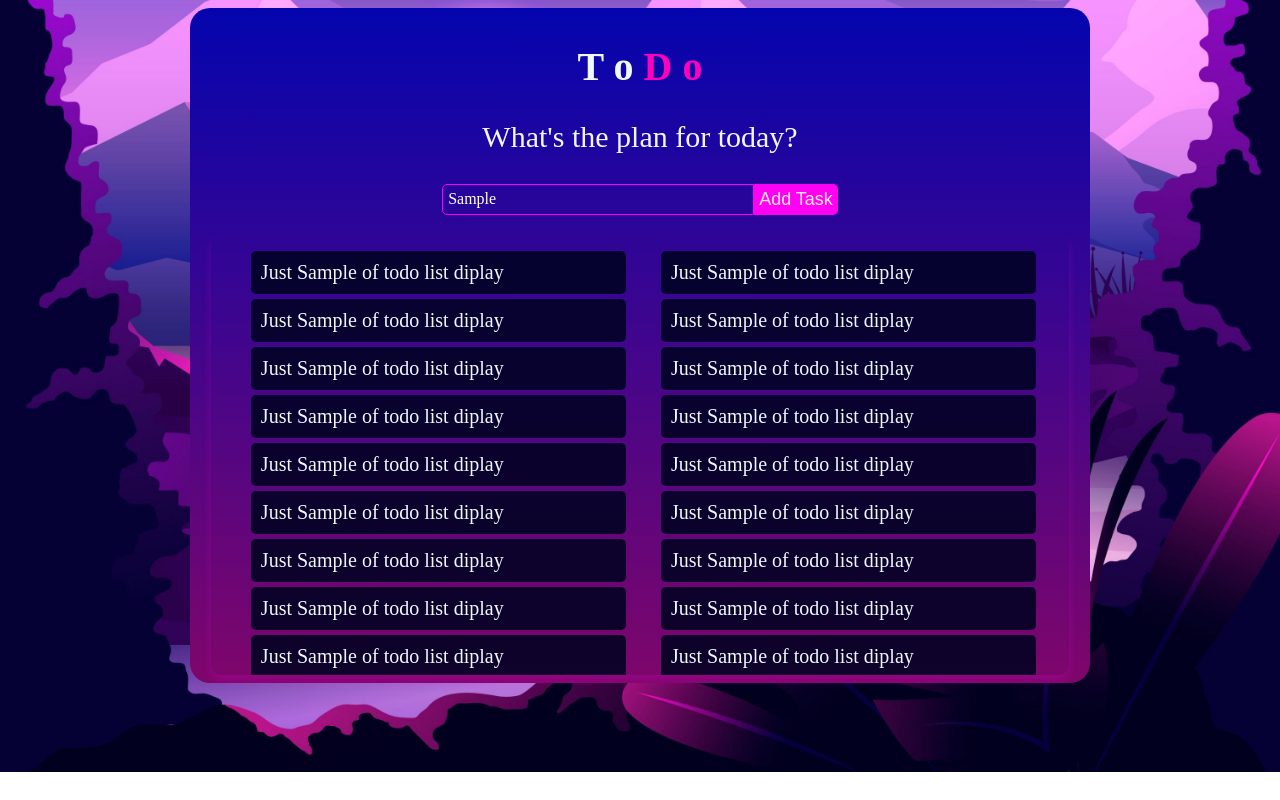
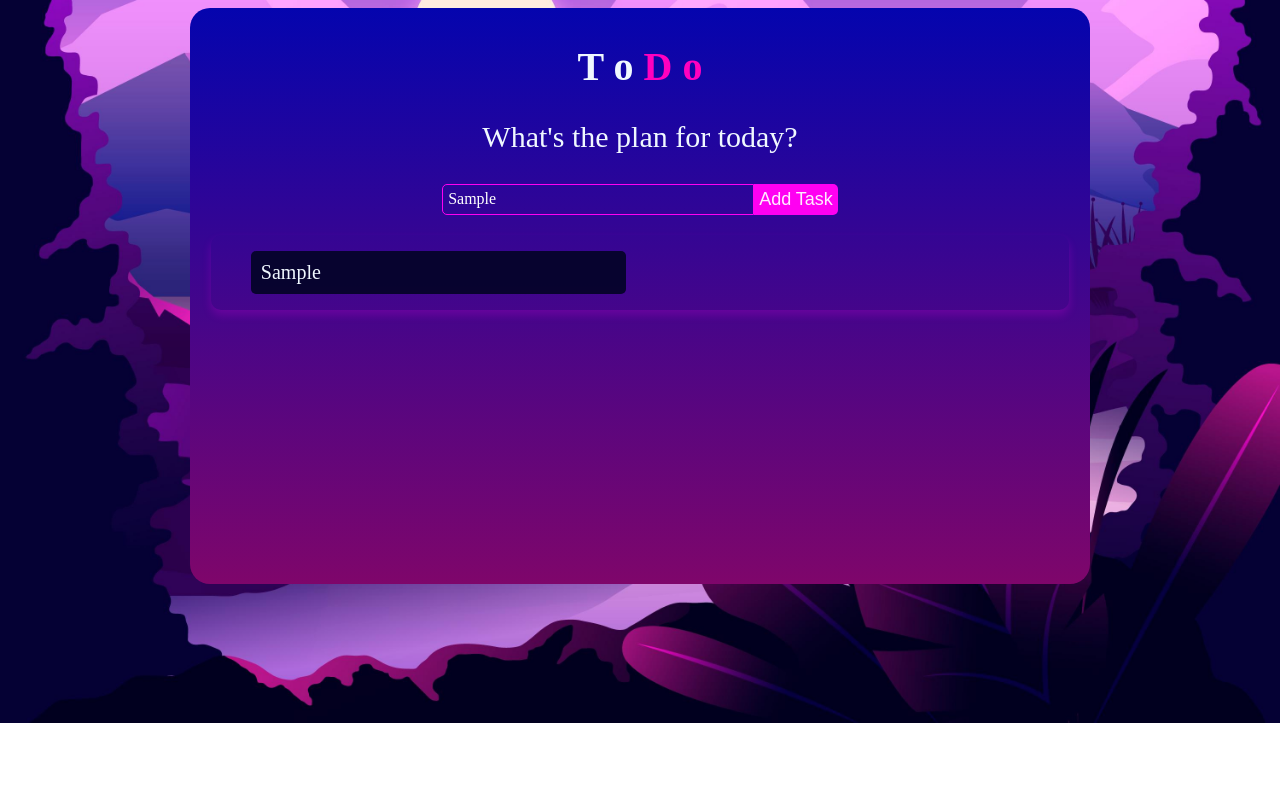
Before and after one commit to parkashkumarcs/todo-app, a React (Vite) app in the folder todo-app/: page / in a window 1280 px wide. Both pictures are taken after typing "Sample" into the empty fields and a click on the button "Add Task". Built offline with nearby package versions, Linux system fonts and the light colour scheme.

Commit message:
useState logic added to add task by events handling and updated7 on 08/08/2025

```diff
--- a/todo-app/src/components/Todo.jsx
+++ b/todo-app/src/components/Todo.jsx
@@ -1,17 +1,28 @@
 // Importing the react libraries, css files, and other components
 
 import './todoStyle.css'
-import { useState } from 'react';
+import { use, useState } from 'react';
 
 const Todo = () => {
+    const [todoList, setTodoList] = useState([]);
     const [inputValue, setInput] = useState('');
+
+    const handleClick = e => {
+        e.preventDefault();
+
+        if(inputValue.trim()){
+            setTodoList([...todoList, inputValue]);
+            setInput('');
+        }
+
+    }
   return (
     <div className="todo__Container">
       <h1 className="heading__1">
         T o<span className="do"> D o</span>
       </h1>
       <p className="faq__title">What's the plan for today?</p>
-      <div className="input__Container">
+      <div className="input__Container" >
         <input
             type="text"
             placeholder='Write your new task?'
@@ -19,11 +30,18 @@ const Todo = () => {
 
         />
         <span>
-            <button>Add Task</button>
+            <button onClick={handleClick}>Add Task</button>
         </span>
       </div>
+
+
       <div className="display__Todo-list">
         <ul>
+
+            {todoList.map((todo, index) =>(
+                <li key={index}>{todo}</li>
+            ))}
+            {/* <li>Just Sample of todo list diplay</li>
             <li>Just Sample of todo list diplay</li>
             <li>Just Sample of todo list diplay</li>
             <li>Just Sample of todo list diplay</li>
@@ -45,8 +63,7 @@ const Todo = () => {
             <li>Just Sample of todo list diplay</li>
             <li>Just Sample of todo list diplay</li>
             <li>Just Sample of todo list diplay</li>
-            <li>Just Sample of todo list diplay</li>
-            <li>Just Sample of todo list diplay</li>
+            <li>Just Sample of todo list diplay</li> */}
         </ul>
       </div>
     </div>
```
